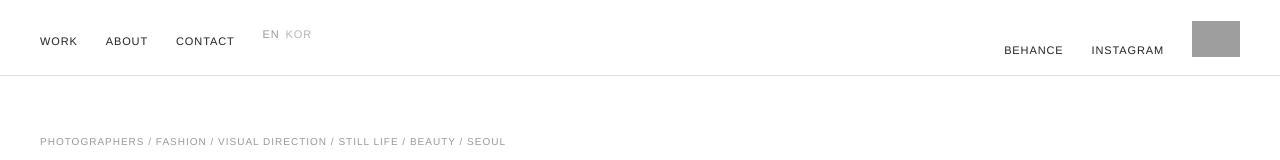
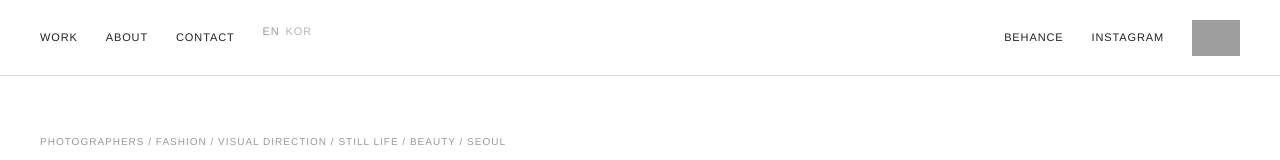
Before and after one commit to bjnodes/ocuzstudio, a plain HTML site: page index.html in a window 1280 px wide. Shown: the top 160 px of the page. Drawn offline with Linux system fonts and the light colour scheme; grey boxes are pictures that could not be loaded.

Commit message:
Update style.css

```diff
--- a/style.css
+++ b/style.css
@@ -31,21 +31,15 @@
 .nav-right {
   display: flex;
   gap: 28px;
-  align-items: flex-end;
-}
-.nav-left {
-  position: relative;
-  top: -10px;
+  align-items: center;
 }
 .nav-lang-switch {
   display: flex;
-  align-items: flex-end;
+  align-items: center;
   gap: 8px;
   margin-bottom: 0;
   margin-right: 4px;
-  align-self: flex-end;
-  position: relative;
-  top: 13px;
+  align-self: center;
 }
 nav a,
 .lang-btn {
@@ -55,9 +49,9 @@
   text-decoration: none;
   color: #222;
   cursor: pointer;
-  line-height: 11px;
+  line-height: 1;
   display: inline-flex;
-  align-items: flex-end;
+  align-items: center;
   font-family: inherit;
   font-weight: 400;
   background: transparent;
@@ -66,8 +60,7 @@
 }
 .nav-logo-link {
   line-height: 0;
-  position: relative;
-  top: 1px;
+  align-items: center;
 }
 .nav-logo-link img {
   display: block;
```
